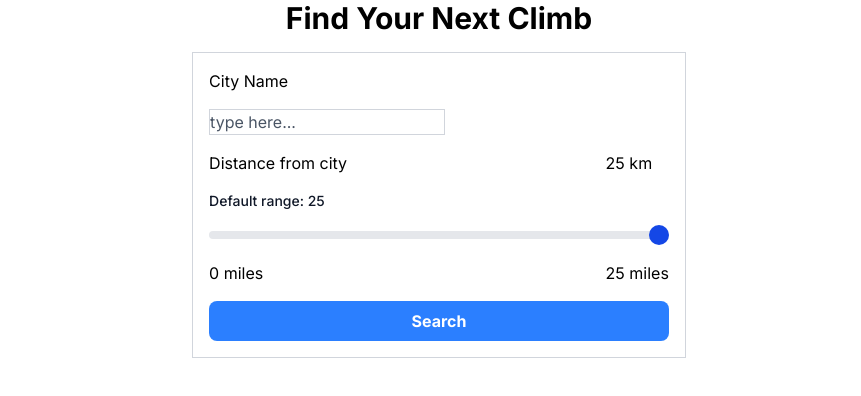
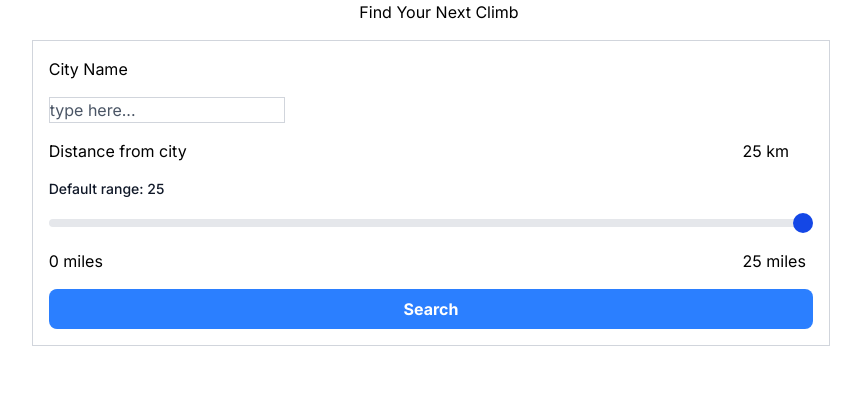
Before and after one commit to strikeitbroke/nextclimb-frontend, a React (Vite) app: page / in a window 1280 px wide. Shown: the top 396 px of the page, without its empty margins (201-1062 px from the left). Built offline with nearby package versions, Linux system fonts and the light colour scheme.

Commit message:
re did the ui a bit

```diff
--- a/src/App.tsx
+++ b/src/App.tsx
@@ -1,18 +1,11 @@
 import { useState } from "react";
 import api from "./api/axios";
 import Search from "../src/components/Search";
-import type { SearchParams } from "./models";
-
-interface Segment {
-  id: number;
-  name: string;
-  distance: number;
-  avg_grade: number;
-  difficulty: string;
-}
+import Card from "../src/components/Card";
+import type { SearchParams, Segment } from "./models";
 
 function App() {
-  const [data, setData] = useState<Segment[]>([]);
+  const [segments, setSegments] = useState<Segment[]>([]);
 
   const handleSearch = async (searchParams: SearchParams) => {
     try {
@@ -20,7 +13,7 @@ function App() {
         params: searchParams,
       });
       console.log("----> ", response.data);
-      setData(response.data);
+      setSegments(response.data);
     } catch (error) {
       console.error("error: ", error);
     }
@@ -28,55 +21,20 @@ function App() {
 
   return (
     <>
-      <div className="grid grid-cols-1 gap-4 justify-items-center">
-        <div className="col-span-1">
-          <h1 className="text-3xl font-bold"> Find Your Next Climb</h1>
+      <div className="grid grid-cols-11 gap-4">
+        <div className="col-span-12 justify-self-center">
+          <h1 className=""> Find Your Next Climb</h1>
         </div>
-        <div className="col-span-1 search-bar">
+        <div className="col-span-12 col-start-3 col-end-10">
           <Search onSearch={handleSearch} />
         </div>
-        <div className="col-span-1">
-          <ul>
-            {Array.isArray(data) &&
-              data.map((segment) => (
-                <>
-                  {/* The Card Container */}
-                  <div
-                    key={segment.id}
-                    className="bg-white border border-gray-200 rounded-xl shadow-sm p-6 flex justify-between items-center"
-                  >
-                    {/* Left Side: Content */}
-                    <div className="space-y-2">
-                      <h2 className="text-xl font-bold text-slate-900">
-                        {segment.name}
-                      </h2>
-
-                      <div className="flex gap-4 text-sm text-slate-500">
-                        <p>
-                          <span className="font-normal">Distance:</span>
-                          <span className="ml-1 text-slate-600">
-                            {segment.distance} miles
-                          </span>
-                        </p>
-                        <p>
-                          <span className="font-normal">Avg. Grade:</span>
-                          <span className="ml-1 text-slate-600">
-                            {segment.avg_grade}%
-                          </span>
-                        </p>
-                      </div>
-                    </div>
-
-                    {/* Right Side: Difficulty Badge */}
-                    <div>
-                      <span className="bg-orange-500 text-white text-xs font-bold px-3 py-1 rounded-full uppercase tracking-wider">
-                        {segment.difficulty}
-                      </span>
-                    </div>
-                  </div>
-                </>
-              ))}
-          </ul>
+        <div className="col-span-12 col-start-3 col-end-10">
+          {Array.isArray(segments) &&
+            segments.map((segment) => (
+              <div key={segment.id}>
+                <Card segment={segment} />
+              </div>
+            ))}
         </div>
       </div>
     </>
--- /dev/null
+++ b/src/components/Card.tsx
@@ -0,0 +1,28 @@
+import type { Segment } from "../models";
+
+interface SegmentProp {
+  segment: Segment;
+}
+
+export default function Card({ segment }: SegmentProp) {
+  return (
+    <>
+      <div className="grid grid-cols-9 gap-4 border border-gray-200 rounded-xl p-4 m-2">
+        <div className="col-span-9 flex justify-between">
+          <div className="card-detail flex flex-col">
+            <div className="card-title">
+              <h2>{segment.name}</h2>
+            </div>
+            <div className="card-location-dist-grade flex">
+              <p className="mr-2">Distance: {segment.distance} miles</p>
+              <p>Avg. Grade: {segment.avg_grade}% </p>
+            </div>
+          </div>
+          <div className="card-difficulty">
+            <p>{segment.difficulty}</p>
+          </div>
+        </div>
+      </div>
+    </>
+  );
+}
--- a/src/components/Search.tsx
+++ b/src/components/Search.tsx
@@ -17,9 +17,9 @@ export default function Search({ onSearch }: SearchProps) {
 
   return (
     <>
-      <div className="grid grid-cols-6 gap-4 border border-gray-300 p-4">
+      <div className="grid grid-cols-9 gap-4 border border-gray-300 p-4">
         <div className="col-start-1 col-span-4">City Name</div>
-        <div className="col-start-1 col-end-7">
+        <div className="col-start-1 col-end-10">
           <input
             className="border border-gray-300"
             placeholder="type here..."
@@ -32,9 +32,9 @@ export default function Search({ onSearch }: SearchProps) {
             }
           />
         </div>
-        <div className="col-span-2">Distance from city</div>
-        <div className="col-span-1 col-end-7">25 km</div>
-        <div className="col-span-6">
+        <div className="col-span-4">Distance from city</div>
+        <div className="col-span-1 col-end-10">25 km</div>
+        <div className="col-span-9">
           <label
             htmlFor="default-range"
             className="block mb-2.5 text-sm font-medium text-heading"
@@ -57,8 +57,8 @@ export default function Search({ onSearch }: SearchProps) {
           />
         </div>
         <div className="col-span-1 col-start-1">0 miles</div>
-        <div className="col-span-1 col-end-7">25 miles</div>
-        <div className="col-span-6">
+        <div className="col-span-1 col-end-10">25 miles</div>
+        <div className="col-span-9">
           <button
             className="w-full bg-blue-500 hover:bg-blue-700 text-white font-bold py-2 px-4 rounded"
             onClick={handleSubmit}
--- a/src/models.ts
+++ b/src/models.ts
@@ -3,4 +3,13 @@ interface SearchParams {
   radius: number;
 }
 
+interface Segment {
+  id: number;
+  name: string;
+  distance: number;
+  avg_grade: number;
+  difficulty: string;
+}
+
 export type { SearchParams };
+export type { Segment };
```
